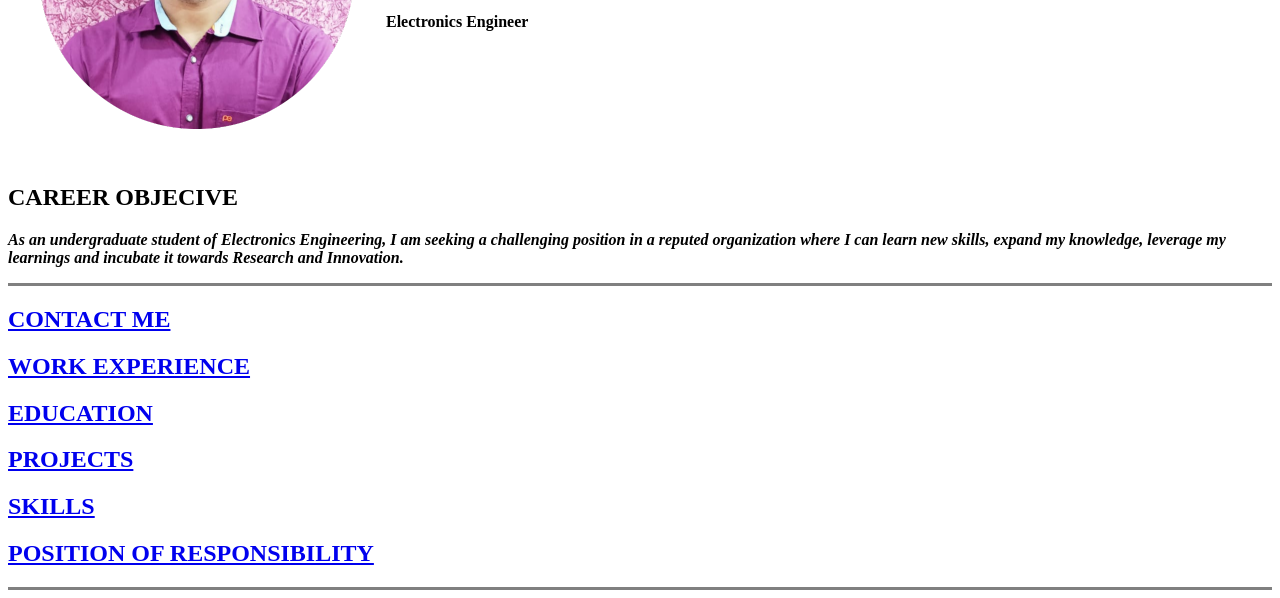
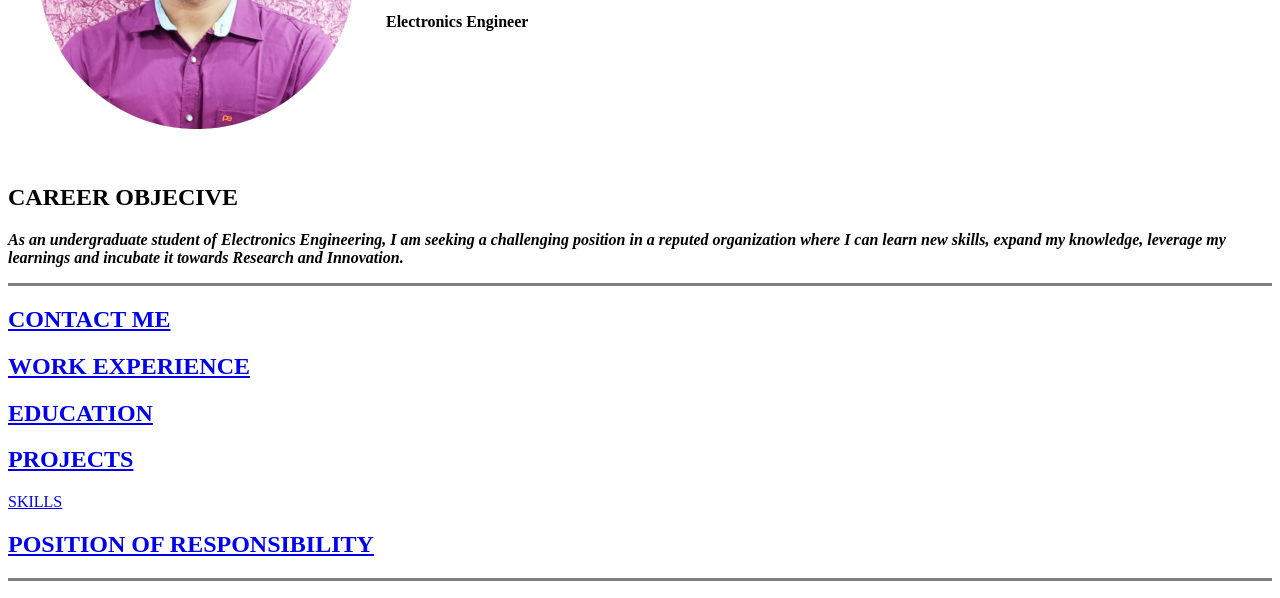
Before and after one commit to akm-engineer/CV, a plain HTML site: page index.html in a window 1280 px wide. Shown: the part 225-823 px from the top of the page. Drawn offline with Linux system fonts and the light colour scheme.

Commit message:
Update index.html

```diff
--- a/index.html
+++ b/index.html
@@ -27,7 +27,7 @@
         <a href="EXPERIENCE.html"><h2>WORK EXPERIENCE</h2></a>
         <a href="education.html"><h2>EDUCATION</h2></a>
         <a href="projects.html"><h2>PROJECTS</h2></a>
-        <a href="skills.html"><h2>SKILLS</h2></a>
+        <a href="skills.html">SKILLS</a>
         <a href="position.html"><h2>POSITION OF RESPONSIBILITY</h2></a>
         <hr size="3" noshade="">
 
```
